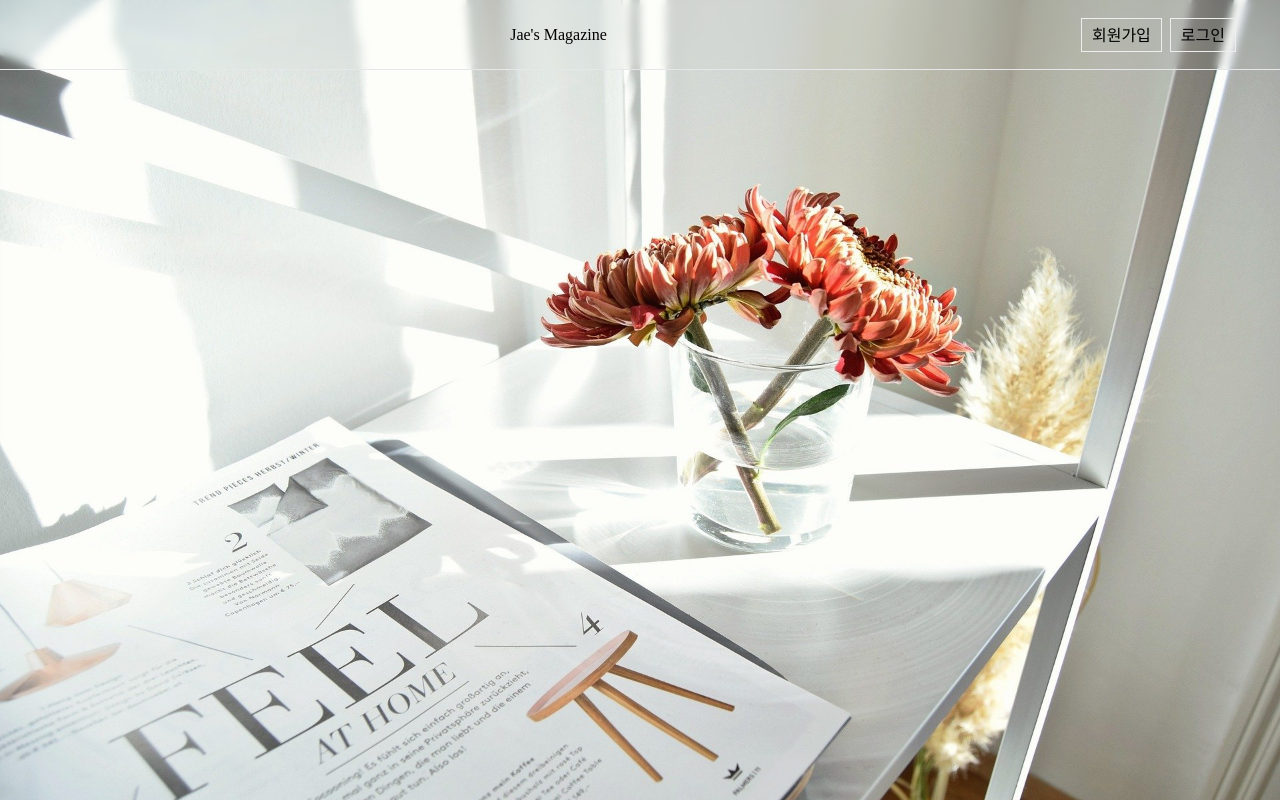
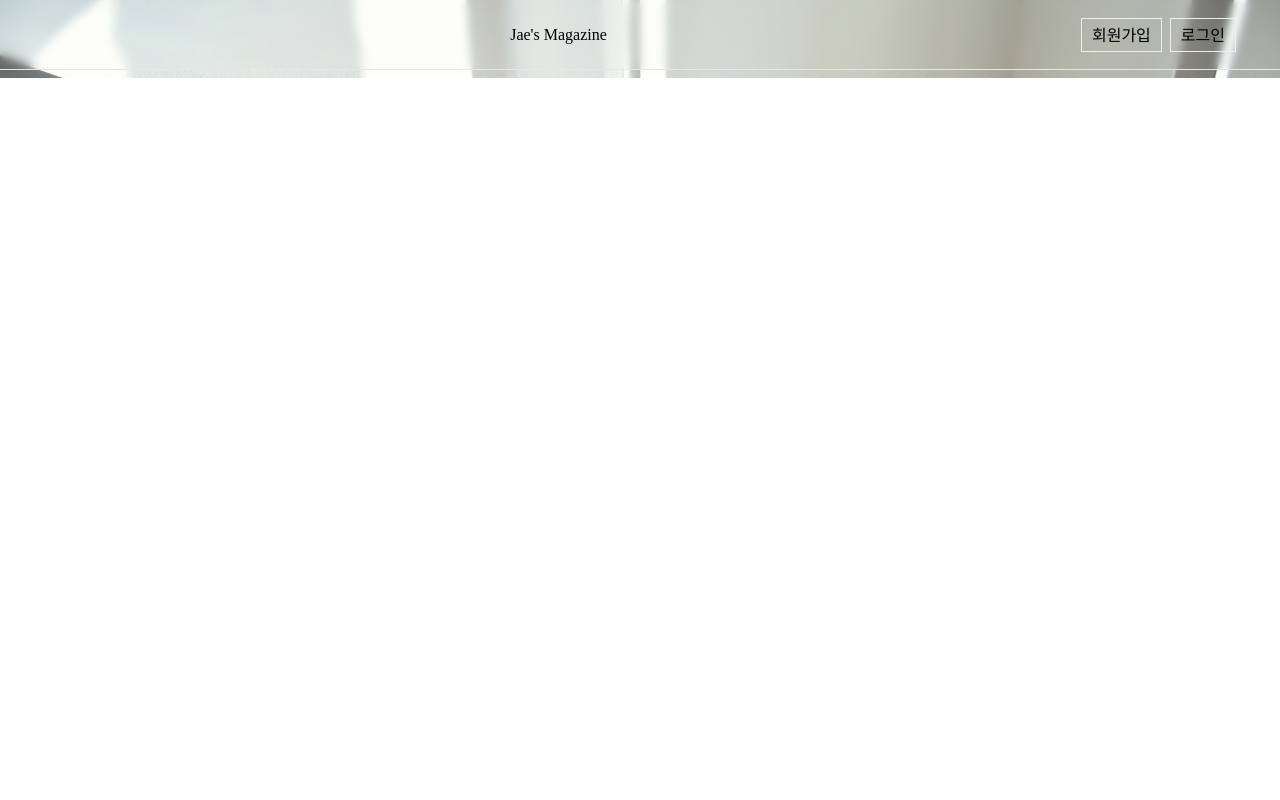
Before and after one commit to zeze88/jaemagazine, a React (Create React App) app: page /noti in a window 1280 px wide. Built offline with nearby package versions, Linux system fonts and the light colour scheme.

Commit message:
알림 페이지 스타일 수정

```diff
--- a/src/components/MagazineCard.js
+++ b/src/components/MagazineCard.js
@@ -1,4 +1,5 @@
 import React from "react";
+import styled from "styled-components";
 import { history } from "../redux/configuserStore";
 import { MagazineImg, MagazineContents, MagazineInfo } from "../element";
 
@@ -6,7 +7,7 @@ const MagazineCard = (props) => {
   const { id, idx, magazine, user_info, comment_cnt, like_it_cnt = 3 } = props;
 
   return (
-    <div className={`flex flex-row${idx % 2 === 0 ? "" : "-reverse"}`}>
+    <MainArticle className={`flex flex-row${idx % 2 === 0 ? "" : "-reverse"}`}>
       <div
         className="flex-1  cursor-pointer"
         onClick={() => {
@@ -31,7 +32,7 @@ const MagazineCard = (props) => {
           />
         </div>
       </div>
-    </div>
+    </MainArticle>
   );
 };
 
@@ -54,5 +55,5 @@ MagazineCard.defaultProps = {
     user_profile: "",
   },
 };
-
+const MainArticle = styled.div``;
 export default MagazineCard;
--- a/src/element/MagazineInfo.js
+++ b/src/element/MagazineInfo.js
@@ -12,7 +12,7 @@ const MagazineInfo = (props) => {
   const dispatch = useDispatch();
   const user_info = useSelector((state) => state.user.user);
   const [isLike, setIsLike] = React.useState(like_user);
-  console.log(user_info);
+
   const click_like = () => {
     if (!user_info) {
       return alert("로그인후 사용하실수 있습니다.");
--- a/src/pages/Notification.js
+++ b/src/pages/Notification.js
@@ -43,11 +43,9 @@ const Notification = () => {
 };
 const NotiDiv = styled.div`
   margin-top: -110px;
-  padding-top 70px;
+  padding-top: 70px;
   background: url(/img/magazine.jpg) no-repeat fixed center/cover;
   width: 100vw;
-  height: 100vh;
-
-
+  height: 100%;
 `;
 export default Notification;
```
